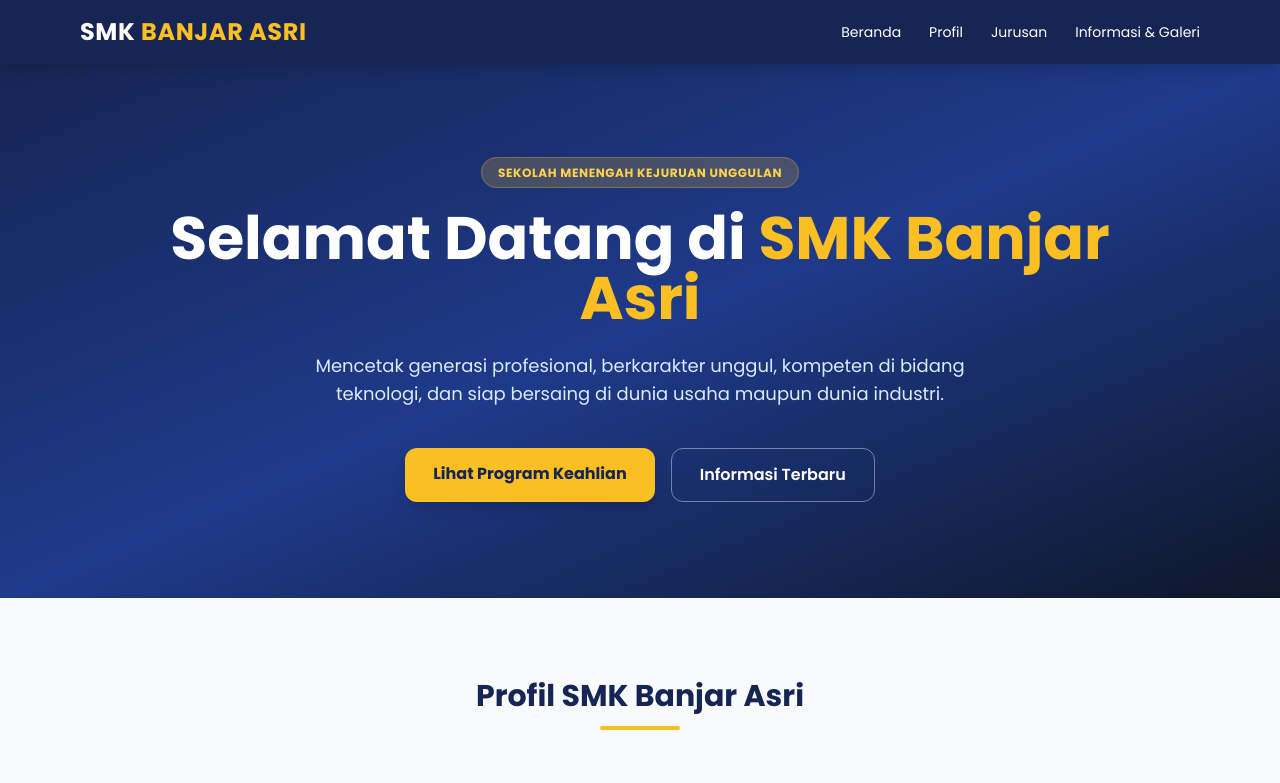
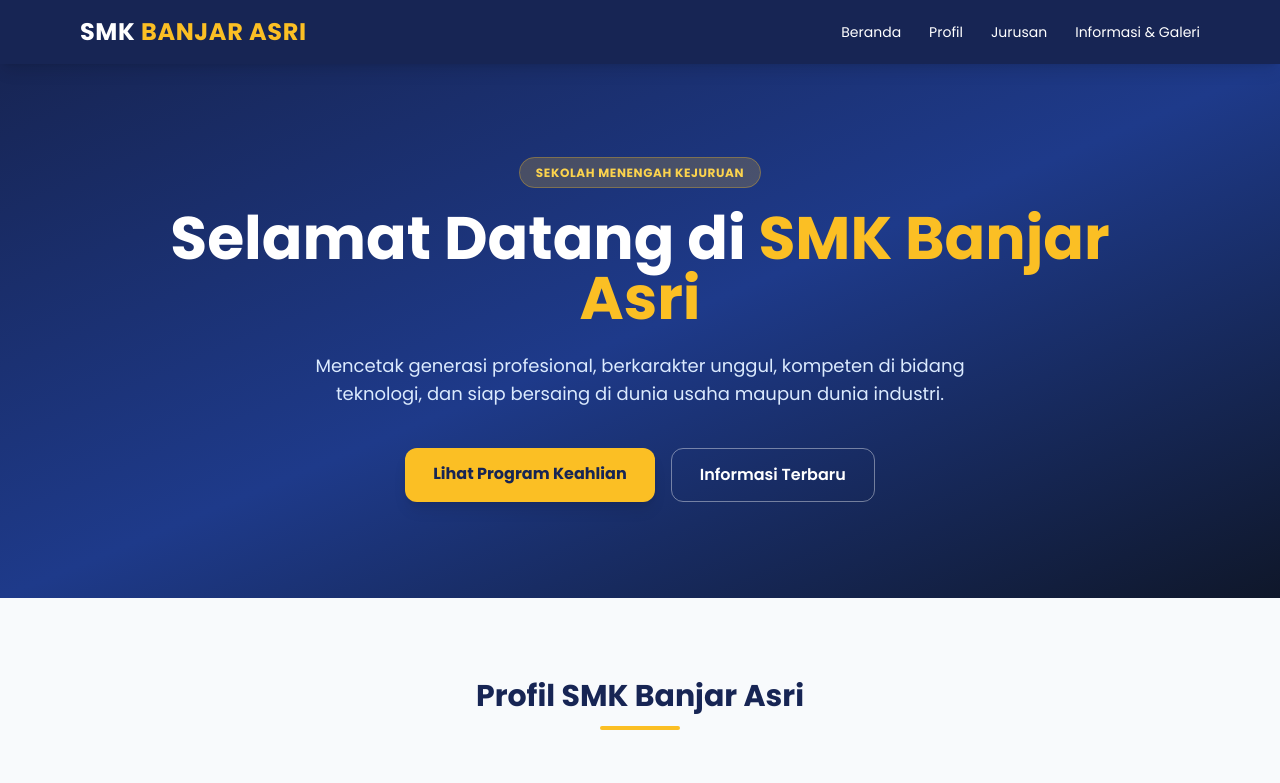
Before and after one commit to repileniaira09/repiraisha, a plain HTML site: page index.html in a window 1280 px wide. Shown: the top 783 px of the page. Drawn offline with nearby package versions, Linux system fonts and the light colour scheme.

```diff
--- a/index.html
+++ b/index.html
@@ -50,7 +50,7 @@
     <section id="beranda" class="bg-gradient-to-br from-blue-950 via-blue-900 to-slate-900 text-white py-24 px-4">
         <div class="max-w-5xl mx-auto text-center">
             <span class="bg-amber-400/20 text-amber-300 border border-amber-400/30 text-xs font-bold px-4 py-1.5 rounded-full uppercase tracking-wider">
-                Sekolah Menengah Kejuruan Unggulan
+                Sekolah Menengah Kejuruan
             </span>
             <h1 class="text-4xl md:text-6xl font-bold mt-6 mb-6 leading-tight">
                 Selamat Datang di <span class="text-amber-400">SMK Banjar Asri</span>
```
